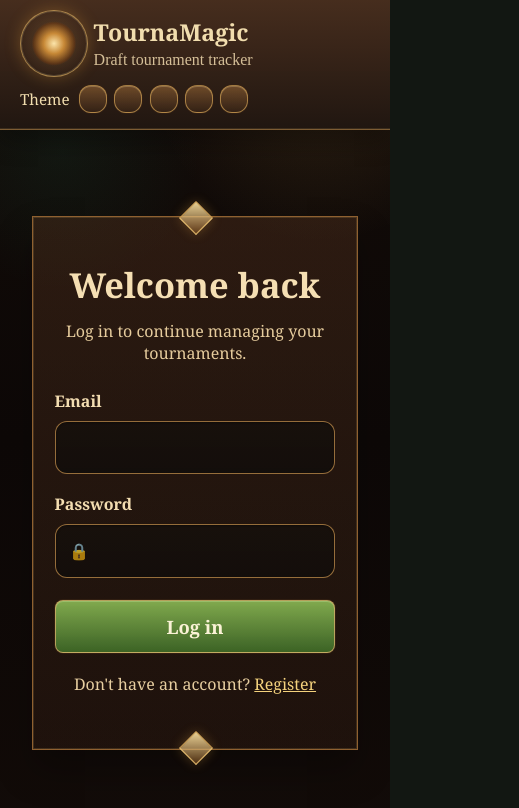
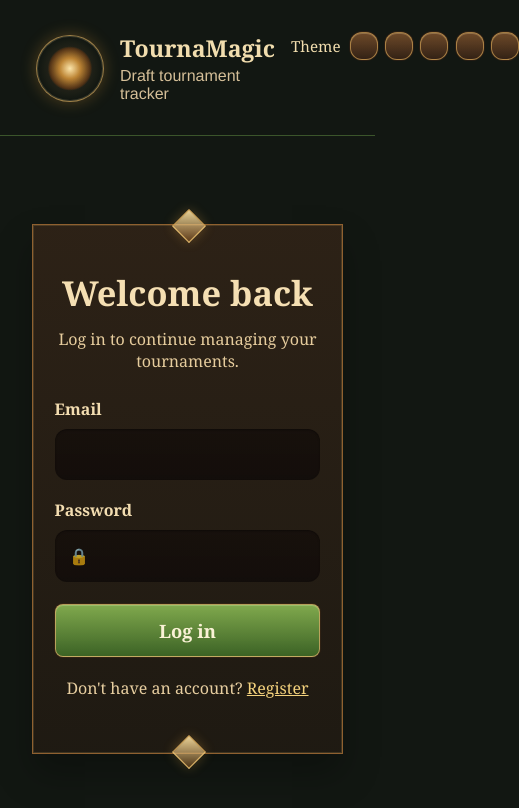
Before and after one commit to realleoooo/tournamagic, a Vue app: page /login in a window 390 px wide. Shown: the top 808 px of the page, 519 px wide, since content can reach past the window. Built offline with nearby package versions, Linux system fonts and the light colour scheme; no server answers.

Commit message:
mc solved

```diff
--- a/src/components/leaderboard/LeaderboardTable.vue
+++ b/src/components/leaderboard/LeaderboardTable.vue
@@ -9,32 +9,23 @@ const iconClasses = ['leader-icon--bone', 'leader-icon--leaf', 'leader-icon--sun
 </script>
 
 <template>
-  <section class="leaderboard-panel">
-    <div class="leaderboard-table-wrap">
-      <table class="leaderboard-table">
+  <section class="card">
+    <h2>Leaderboard</h2>
+    <div class="leaderboard-table">
+      <table>
         <thead>
           <tr>
             <th>#</th>
-            <th>Player</th>
-            <th>Record</th>
-            <th>Games</th>
+            <th class="leaderboard-table__player">Player</th>
+            <th>W-L</th>
+            <th>GW-GL</th>
             <th>MW%</th>
           </tr>
         </thead>
         <tbody>
-          <tr v-for="(row, index) in standings" :key="row.playerId" :class="{ 'leaderboard-table__row--lead': index === 0 }">
-            <td class="leaderboard-rank">{{ index + 1 }}</td>
-            <td>
-              <div class="leaderboard-player">
-                <div :class="['leader-icon', iconClasses[index % iconClasses.length]]">
-                  <span>{{ row.playerName.slice(0, 1).toUpperCase() }}</span>
-                </div>
-                <div class="leaderboard-player__copy">
-                  <strong>{{ row.playerName }}</strong>
-                  <span>{{ row.matchWins + row.matchLosses }} matches played</span>
-                </div>
-              </div>
-            </td>
+          <tr v-for="(row, index) in standings" :key="row.playerId">
+            <td>{{ index + 1 }}</td>
+            <td class="leaderboard-table__player">{{ row.playerName }}</td>
             <td>{{ row.matchWins }}-{{ row.matchLosses }}</td>
             <td>{{ row.gameWins }}-{{ row.gameLosses }}</td>
             <td>{{ (row.matchWinPct * 100).toFixed(0) }}%</td>
@@ -46,147 +37,24 @@ const iconClasses = ['leader-icon--bone', 'leader-icon--leaf', 'leader-icon--sun
 </template>
 
 <style scoped>
-.leaderboard-panel {
-  position: relative;
-  border: 1px solid #875923;
-  background:
-    linear-gradient(180deg, rgba(71, 43, 24, 0.96), rgba(31, 18, 12, 0.98)),
-    #26170f;
-  padding: 0.95rem;
-  min-height: 100%;
-  box-shadow:
-    inset 0 0 0 1px rgba(222, 176, 94, 0.14),
-    0 12px 22px rgba(0, 0, 0, 0.18);
+.leaderboard-table {
+  width: 100%;
+  overflow-x: auto;
 }
 
-.leaderboard-table-wrap {
-  min-height: 0;
-  overflow: auto;
-  border: 1px solid #855821;
-  background:
-    linear-gradient(180deg, rgba(44, 28, 18, 0.92), rgba(27, 18, 12, 0.96)),
-    #24170f;
-  box-shadow: inset 0 0 0 1px rgba(214, 171, 92, 0.12);
+table {
+  width: 100%;
+  min-width: 420px;
+  border-collapse: collapse;
 }
 
-.leaderboard-table {
-  width: 100%;
-  border-collapse: collapse;
-  table-layout: fixed;
+th,
+td {
+  padding: 0.55rem 0.35rem;
+  text-align: center;
 }
 
-.leaderboard-table th,
-.leaderboard-table td {
-  padding: 1rem 0.95rem;
-  border-bottom: 1px solid rgba(145, 102, 52, 0.42);
+.leaderboard-table__player {
   text-align: left;
-  vertical-align: middle;
-  color: #f0dab0;
-  font-family: Cambria, "Palatino Linotype", Georgia, serif;
-}
-
-.leaderboard-table thead th {
-  color: #ead3a6;
-  font-size: 0.95rem;
-  font-weight: 700;
-  background:
-    linear-gradient(180deg, rgba(79, 51, 29, 0.96), rgba(43, 28, 18, 0.98)),
-    #352115;
-}
-
-.leaderboard-table__row--lead td {
-  background:
-    linear-gradient(180deg, rgba(121, 78, 37, 0.86), rgba(84, 52, 28, 0.9)),
-    #6d4726;
-  color: #fff0c4;
-}
-
-.leaderboard-rank,
-.leaderboard-table td:nth-child(3),
-.leaderboard-table td:nth-child(4),
-.leaderboard-table td:nth-child(5) {
-  font-size: 1.1rem;
-  font-weight: 700;
-}
-
-.leaderboard-table th:first-child,
-.leaderboard-table td:first-child {
-  width: 86px;
-}
-
-.leaderboard-table th:nth-child(3),
-.leaderboard-table td:nth-child(3),
-.leaderboard-table th:nth-child(4),
-.leaderboard-table td:nth-child(4),
-.leaderboard-table th:nth-child(5),
-.leaderboard-table td:nth-child(5) {
-  width: 15%;
-}
-
-.leaderboard-player {
-  display: flex;
-  align-items: center;
-  gap: 0.85rem;
-  min-width: 0;
-}
-
-.leaderboard-player__copy {
-  display: grid;
-  gap: 0.15rem;
-}
-
-.leaderboard-player strong {
-  color: inherit;
-  font-size: 1.05rem;
-}
-
-.leaderboard-player span {
-  color: #dcc297;
-  font-size: 0.9rem;
-}
-
-.leaderboard-table__row--lead .leaderboard-player span {
-  color: #f1dbb3;
-}
-
-.leader-icon {
-  width: 38px;
-  height: 38px;
-  border-radius: 999px;
-  display: grid;
-  place-items: center;
-  border: 1px solid rgba(225, 183, 102, 0.82);
-  color: #fff5d6;
-  font-size: 0.95rem;
-  font-weight: 700;
-  box-shadow:
-    inset 0 1px 0 rgba(255, 231, 180, 0.18),
-    0 0 0 1px rgba(57, 34, 18, 0.46);
-}
-
-.leader-icon--bone {
-  background: radial-gradient(circle at 35% 35%, #d9c3a1, #6e543c 70%, #281b12);
-}
-
-.leader-icon--leaf {
-  background: radial-gradient(circle at 35% 35%, #9bd85f, #4a7527 70%, #18240f);
-}
-
-.leader-icon--sun {
-  background: radial-gradient(circle at 35% 35%, #f3d488, #9a6a20 70%, #29180a);
-}
-
-.leader-icon--ember {
-  background: radial-gradient(circle at 35% 35%, #ffb36a, #9a3c1d 70%, #2a120d);
-}
-
-.leader-icon--water {
-  background: radial-gradient(circle at 35% 35%, #76c2ff, #255ca4 70%, #111b29);
-}
-
-@media (max-width: 920px) {
-  .leaderboard-table {
-    min-width: 760px;
-  }
 }
 </style>
--- a/src/styles/theme.css
+++ b/src/styles/theme.css
@@ -1,13 +1,7 @@
-* {
-  box-sizing: border-box;
+* { box-sizing: border-box; }
+html {
+  scrollbar-gutter: stable;
 }
-
-html,
-body,
-#app {
-  min-height: 100%;
-}
-
 body {
   margin: 0;
   font-family: Aptos, Bahnschrift, "Helvetica Neue", sans-serif;
@@ -15,55 +9,13 @@ body {
   color: var(--text-main);
 }
 
-body,
-button,
-input,
-select,
-textarea {
-  font: inherit;
+.app-bg { min-height: 100vh; }
+.topbar {
+  border-bottom: 1px solid color-mix(in srgb, var(--accent-arcane) 45%, transparent);
+  padding: 1rem var(--page-gutter);
 }
-
-button,
-input,
-select,
-textarea {
-  outline: none;
-}
-
-.app-bg {
-  min-height: 100vh;
-  background: var(--bg-main);
-  display: grid;
-  grid-template-rows: auto 1fr;
-}
-
-.app-bg--invite {
-  background:
-    radial-gradient(circle at 16% 18%, rgba(27, 162, 120, 0.08), transparent 18%),
-    radial-gradient(circle at 82% 9%, rgba(224, 169, 76, 0.12), transparent 20%),
-    linear-gradient(180deg, #140d09, #0d0807 52%, #120b08);
-}
-
-.topbar {
-  position: sticky;
-  top: 0;
-  z-index: 10;
-  border-bottom: 1px solid var(--border-strong);
-  background: color-mix(in srgb, var(--bg-main) 92%, black);
-}
-
-.topbar--invite {
-  border-bottom-color: #7e5c33;
-  background:
-    linear-gradient(180deg, rgba(74, 48, 31, 0.92), rgba(33, 22, 16, 0.96)),
-    #1b120d;
-  box-shadow:
-    inset 0 -1px 0 rgba(221, 176, 98, 0.14),
-    0 10px 24px rgba(0, 0, 0, 0.28);
-}
-
 .topbar__content {
-  max-width: 1400px;
+  width: min(100%, var(--content-max-width));
   margin: 0 auto;
   padding: 0.9rem 1.25rem 1rem;
   display: grid;
@@ -278,23 +230,9 @@ textarea {
 }
 
 .layout {
-  max-width: 1400px;
+  width: min(calc(100% - (var(--page-gutter) * 2)), var(--content-max-width));
   margin: 0 auto;
-  padding: 1.25rem;
-}
-
-.layout--tournament {
-  height: 100%;
-  min-height: 0;
-  overflow: hidden;
-}
-
-.layout--invite {
-  padding-top: 0.95rem;
-}
-
-.layout--setup {
-  padding-top: 1.25rem;
+  padding: 1rem 0;
 }
 
 .card {
@@ -424,49 +362,12 @@ ul {
   display: grid;
   gap: 1rem;
 }
-
+.grid > * {
+  min-width: 0;
+}
 @media (min-width: 900px) {
   .grid.two {
-    grid-template-columns: 2fr 1fr;
+    grid-template-columns: minmax(0, 2fr) minmax(280px, 1fr);
+    align-items: start;
   }
 }
-
-@media (max-width: 959px) {
-  .layout {
-    padding: 1rem;
-  }
-
-  .layout--tournament {
-    height: 100%;
-  }
-
-  .menu-toggle {
-    display: inline-flex;
-  }
-}
-
-@media (max-width: 720px) {
-  .topbar__row {
-    align-items: flex-start;
-    flex-direction: column;
-  }
-
-  .topbar__actions,
-  .tournament-actions {
-    width: 100%;
-    justify-content: flex-start;
-  }
-
-  .topbar__row--auth {
-    display: flex;
-  }
-
-  .topbar__row--auth .brand-block {
-    padding-left: 4.6rem;
-  }
-
-  .topbar__row--auth .topbar__actions {
-    width: 100%;
-    justify-self: auto;
-  }
-}
--- a/src/styles/tokens.css
+++ b/src/styles/tokens.css
@@ -9,10 +9,10 @@
   --accent-gold: #cdb874;
   --ok: #68b364;
   --success: var(--ok);
-  --danger: #d85c52;
-  --border-subtle: #2d372d;
-  --border-strong: #3a463a;
-  --radius: 10px;
+  --danger: #ef4444;
+  --radius: 14px;
+  --content-max-width: 1100px;
+  --page-gutter: clamp(1rem, 2vw, 1.5rem);
 }
 
 :root[data-theme='red'] {
```
